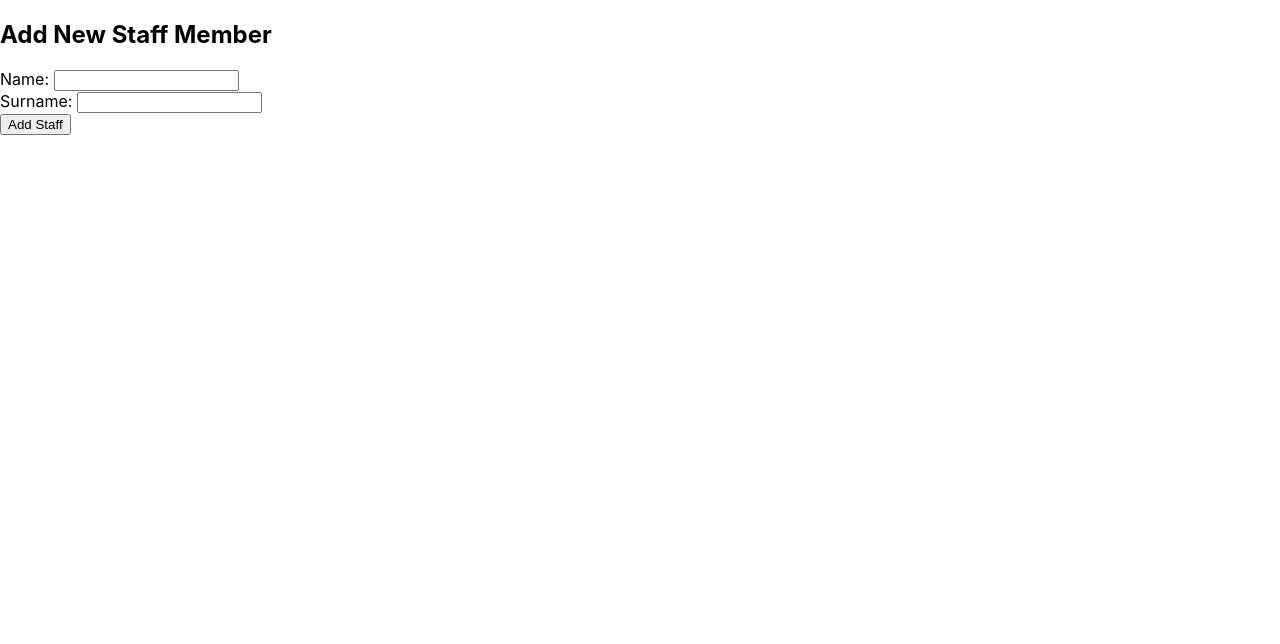
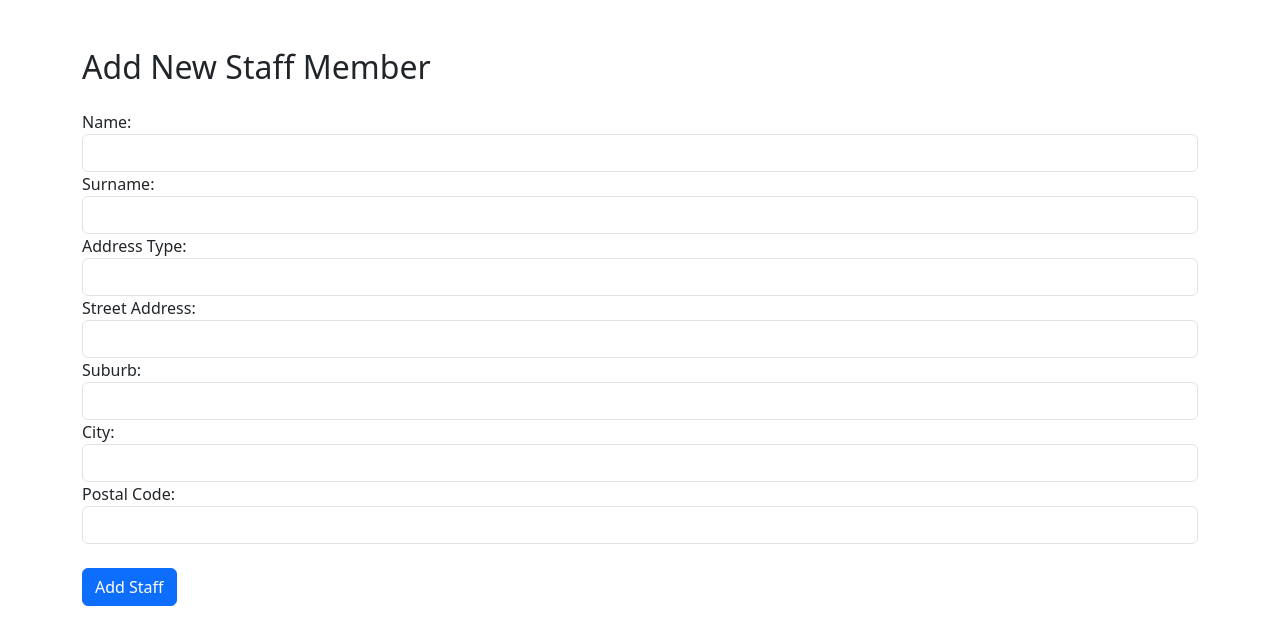
Before and after one commit to machiel27/whatnow, a React (Create React App) app: page /add-staff in a window 1280 px wide. Shown: the top 644 px of the page. Built offline with nearby package versions, Linux system fonts and the light colour scheme.

Commit message:
various styling and functionality added

```diff
--- a/package.json
+++ b/package.json
@@ -7,6 +7,7 @@
     "@testing-library/react": "^13.4.0",
     "@testing-library/user-event": "^13.5.0",
     "axios": "^1.4.0",
+    "bootstrap": "^5.3.1",
     "react": "^18.2.0",
     "react-dom": "^18.2.0",
     "react-router-dom": "^6.15.0",
--- a/public/index.html
+++ b/public/index.html
@@ -2,6 +2,7 @@
 <html lang="en">
   <head>
     <meta charset="utf-8" />
+    <meta name="viewport" content="width=device-width, initial-scale=1, shrink-to-fit=no">
     <link rel="icon" href="%PUBLIC_URL%/favicon.ico" />
     <meta name="viewport" content="width=device-width, initial-scale=1" />
     <meta name="theme-color" content="#000000" />
--- a/src/AddStaff.js
+++ b/src/AddStaff.js
@@ -24,19 +24,80 @@ function AddStaff() {
   };
 
   return (
-    <div>
-      <h2>Add New Staff Member</h2>
+    <div className="container mt-5">
+      <h2 className="mb-4">Add New Staff Member</h2>
       <form onSubmit={handleSubmit}>
-        <div>
-          <label>Name: </label>
-          <input type="text" name="name" onChange={handleChange} />
+        <div className="form-group">
+          <label htmlFor="name">Name:</label>
+          <input
+            type="text"
+            name="name"
+            onChange={handleChange}
+            className="form-control"
+            id="name"
+          />
         </div>
-        <div>
-          <label>Surname: </label>
-          <input type="text" name="surname" onChange={handleChange} />
+        <div className="form-group">
+          <label htmlFor="surname">Surname:</label>
+          <input
+            type="text"
+            name="surname"
+            onChange={handleChange}
+            className="form-control"
+            id="surname"
+          />
         </div>
-        {/* Add other fields as needed */}
-        <button type="submit">Add Staff</button>
+        <div className="form-group">
+          <label htmlFor="addressType">Address Type:</label>
+          <input
+            type="text"
+            name="addressType"
+            onChange={handleChange}
+            className="form-control"
+            id="addressType"
+          />
+        </div>
+        <div className="form-group">
+          <label htmlFor="streetAddress">Street Address:</label>
+          <input
+            type="text"
+            name="streetAddress"
+            onChange={handleChange}
+            className="form-control"
+            id="streetAddress"
+          />
+        </div>
+        <div className="form-group">
+          <label htmlFor="suburb">Suburb:</label>
+          <input
+            type="text"
+            name="suburb"
+            onChange={handleChange}
+            className="form-control"
+            id="suburb"
+          />
+        </div>
+        <div className="form-group">
+          <label htmlFor="city">City:</label>
+          <input
+            type="text"
+            name="city"
+            onChange={handleChange}
+            className="form-control"
+            id="city"
+          />
+        </div>
+        <div className="form-group">
+          <label htmlFor="postalCode">Postal Code:</label>
+          <input
+            type="text"
+            name="postalCode"
+            onChange={handleChange}
+            className="form-control"
+            id="postalCode"
+          />
+        </div>
+        <button type="submit" className="btn btn-primary mt-4">Add Staff</button>
       </form>
     </div>
   );
--- a/src/App.css
+++ b/src/App.css
@@ -36,3 +36,8 @@
     transform: rotate(360deg);
   }
 }
+
+.gridBtns{
+  display: flex;
+  gap: 12px;
+}
--- a/src/App.js
+++ b/src/App.js
@@ -5,6 +5,8 @@ import CartPage from './CartPage';
 import StaffDetails from './StaffDetails';
 import { StaffProvider } from './StaffContext';
 import AddStaff from './AddStaff';
+import './App.css';
+import 'bootstrap/dist/css/bootstrap.min.css';
 
 function App() {
   return (
--- a/src/CartPage.js
+++ b/src/CartPage.js
@@ -1,6 +1,6 @@
 import React, { useState, useEffect } from 'react';
 import { useParams } from 'react-router-dom';
-import { getOrdersByStaffId } from './api'; // Assuming you have this function in your api.js
+import { getOrdersByStaffId } from './api';
 
 function CartPage() {
   const { staffId } = useParams();
@@ -19,18 +19,20 @@ function CartPage() {
     fetchOrders();
   }, [staffId]);
 
-  if (orders.length === 0) return <div>No items in the cart.</div>;
+  if (orders.length === 0) return <div className="alert alert-warning">No items in the cart.</div>;
 
   return (
-    <div>
-      <h2>Cart for Staff ID: {staffId}</h2>
-      <ul>
-        {orders.map(order => (
-          <li key={order.orderID}>
-            Product ID: {order.productID}, Quantity: {order.quantity}
-          </li>
+    <div className="container mt-5">
+      <h2 className="mb-4">Cart for {orders[0]?.staffName || `Staff ID: ${staffId}`}</h2>
+      <div className="list-group">
+        {orders.map((order, index) => (
+          <div key={order.orderID || index} className="list-group-item">
+            <strong>Product:</strong> {order.title} |
+            <strong> Quantity:</strong> {order.quantity} |
+            <strong> Total Cost:</strong> R{order.totalCost}
+          </div>
         ))}
-      </ul>
+      </div>
     </div>
   );
 }
--- a/src/HomePage.js
+++ b/src/HomePage.js
@@ -22,18 +22,22 @@ function HomePage() {
   }, [staffList, setStaffList]);
 
   return (
-    <div>
-      <h1>Select a Staff Member</h1>
-      <ul>
+    <div className="container mt-5">
+      <h1 className="mb-4">Select a Staff Member</h1>
+      <div className="list-group">
         {staffList.map(staff => (
-          <li key={staff.staffID}>
+          <div key={staff.staffID} className="list-group-item d-flex justify-content-between align-items-center">
             {staff.name} {staff.surname}
-            <Link to={`/staff-details/${staff.staffID}`}>View Details</Link>
-            <Link to={`/cart/${staff.staffID}`}>View Basket</Link>
-          </li>
+            <div className="gridBtns">
+              <Link to={`/staff-details/${staff.staffID}`} className="btn btn-info btn-sm mr-2">View Details</Link>
+              <Link to={`/cart/${staff.staffID}`} className="btn btn-primary btn-sm">View Basket</Link>
+            </div>
+          </div>
         ))}
-      </ul>
-      <Link to="/add-staff">Add New Staff Member</Link>
+      </div>
+      <div className="mt-4">
+        <Link to="/add-staff" className="btn btn-success">Add New Staff Member</Link>
+      </div>
     </div>
   );
 }
--- a/src/StaffDetails.js
+++ b/src/StaffDetails.js
@@ -8,18 +8,22 @@ function StaffDetails() {
 
   const staff = staffList.find(s => s.staffID.toString() === staffId);
 
-  if (!staff) return <div>No staff details available.</div>;
+  if (!staff) return <div className="alert alert-danger">No staff details available.</div>;
 
   return (
-    <div>
-      <h2>Staff Details for {staff.name} {staff.surname}</h2>
-      <p>Name: {staff.name}</p>
-      <p>Surname: {staff.surname}</p>
-      <p>Address Type: {staff.addressType}</p>
-      <p>Street Address: {staff.streetAddress}</p>
-      <p>Suburb: {staff.suburb}</p>
-      <p>City: {staff.city}</p>
-      <p>Postal Code: {staff.postalCode}</p>
+    <div className="container mt-5">
+      <h2 className="mb-4">Staff Details for {staff.name} </h2>
+      <div className="card">
+        <div className="card-body">
+          <p className="card-text"><strong>Name:</strong> {staff.name}</p>
+          <p className="card-text"><strong>Surname:</strong> {staff.surname}</p>
+          <p className="card-text"><strong>Address Type:</strong> {staff.addressType}</p>
+          <p className="card-text"><strong>Street Address:</strong> {staff.streetAddress}</p>
+          <p className="card-text"><strong>Suburb:</strong> {staff.suburb}</p>
+          <p className="card-text"><strong>City:</strong> {staff.city}</p>
+          <p className="card-text"><strong>Postal Code:</strong> {staff.postalCode}</p>
+        </div>
+      </div>
     </div>
   );
 }
--- a/src/api.js
+++ b/src/api.js
@@ -3,7 +3,7 @@ import axios from 'axios';
 const BASE_URL = 'https://localhost:7275';
 
 export const getStaff = () => axios.get(`${BASE_URL}/api/Staff`);
-export const addStaff = () => axios.post(`${BASE_URL}/api/Staff`, staff);
+export const addStaff = (staff) => axios.post(`${BASE_URL}/api/Staff`, staff);
 export const getOrdersByStaffId = (staffId) => axios.get(`${BASE_URL}/api/Order/${staffId}`);
 export const addOrder = (order) => axios.post(`${BASE_URL}/api/Order`, order);
 export const deleteOrder = (orderId) => axios.delete(`${BASE_URL}/api/Order/${orderId}`);
```
Also changed, not shown: 1 other file (tests, documents, lock files or other folders).
